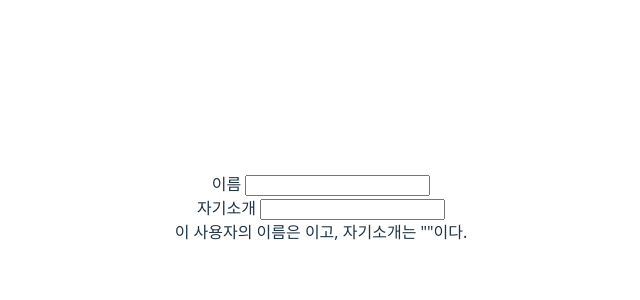
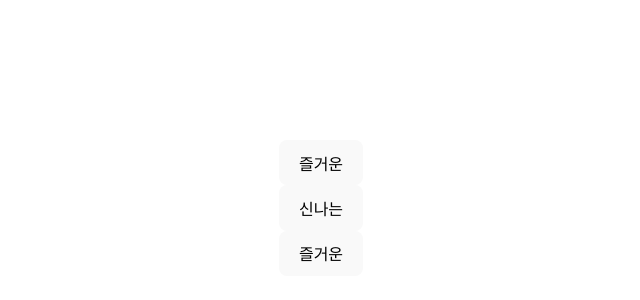
Before and after one commit to jjjuun-debug/practice-fe, a React (Vite) app: page / in a window 1280 px wide. Shown: the part 192-492 px from the top of the page, without its empty margins (319-959 px from the left). Built offline with nearby package versions, Linux system fonts and the light colour scheme.

Commit message:
feat: dat5

```diff
--- a/src/App.jsx
+++ b/src/App.jsx
@@ -2,7 +2,7 @@ import { useState } from 'react'
 import reactLogo from './assets/react.svg'
 import viteLogo from '/vite.svg'
 import './App.css'
-import UserProfile from "./components/day3/Prac_UserProfile.jsx"
+import UserProfile from "./components/day5/Button.jsx"
 
 function App() {
   return (
--- /dev/null
+++ b/src/components/day5/Button.jsx
@@ -0,0 +1,46 @@
+// 주석 직접 달았읍니다...
+
+import React, { useState } from 'react';
+
+function Button() {
+    const [active, setActive] = useState({ //useState로 버튼 별 상태 boolean으로 관리
+        button1: false,
+        button2: false,
+        button3: false,
+    });
+
+    const handleClick = (button) => { //handleClick으로 onClick된 버튼의 상태 변경
+        setActive({
+            button1: button === 'button1',
+            button2: button === 'button2',
+            button3: button === 'button3',
+        });
+    };
+
+    return (
+        <>
+        <div>
+            <button onClick={() => handleClick('button1')}>즐거운</button>
+            {active.button1 && ( //버튼 값 true일 때
+                <p>리액트</p>
+            )}
+        </div>
+
+        <div>
+            <button onClick={() => handleClick('button2')}>신나는</button>
+            {active.button2 && (
+                <p>프론트앤드</p>
+            )}
+        </div>
+
+        <div>
+            <button onClick={() => handleClick('button3')}>즐거운</button>
+            {active.button3 && (
+                <p>프로젝트</p>
+            )}
+        </div>
+        </>
+    );
+}
+
+export default Button;
```
